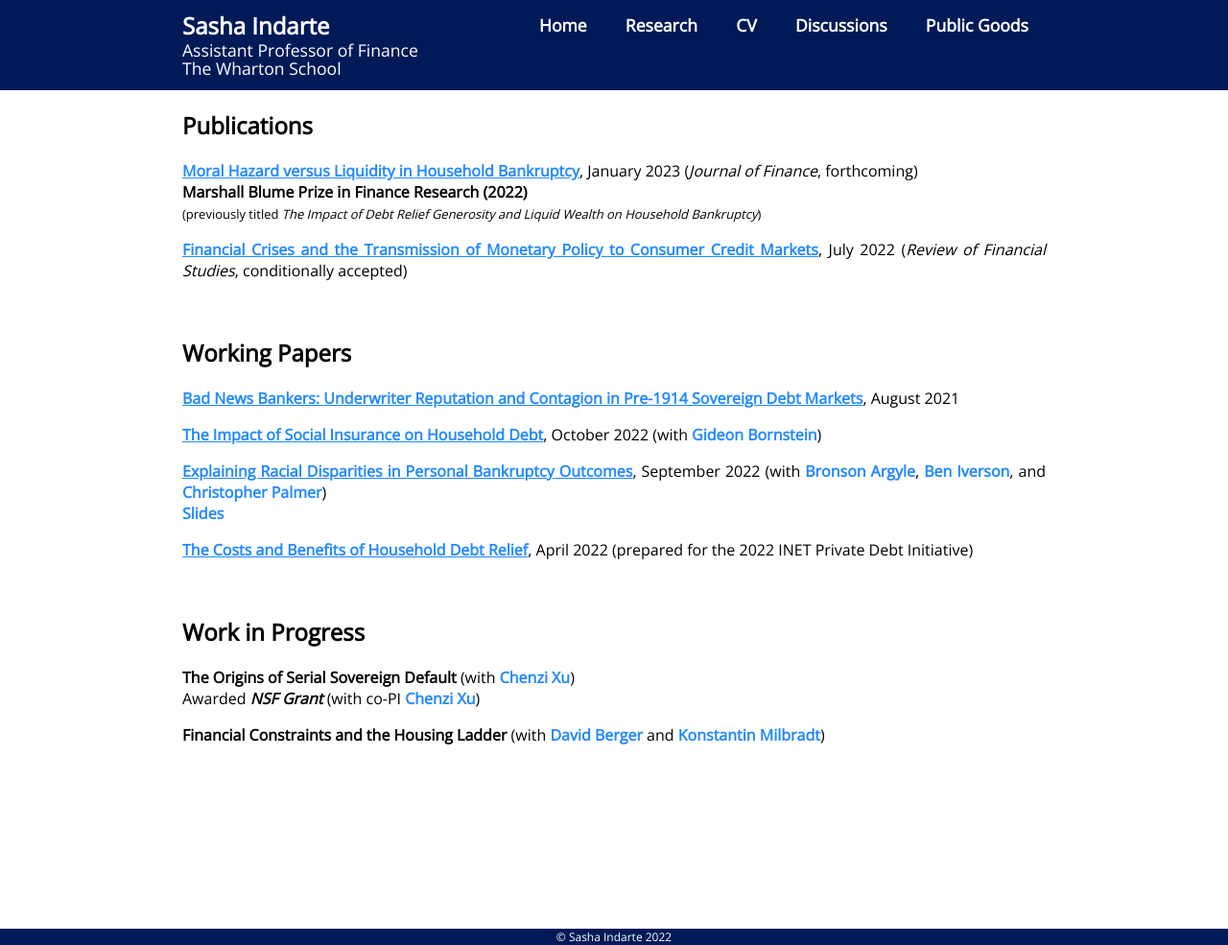
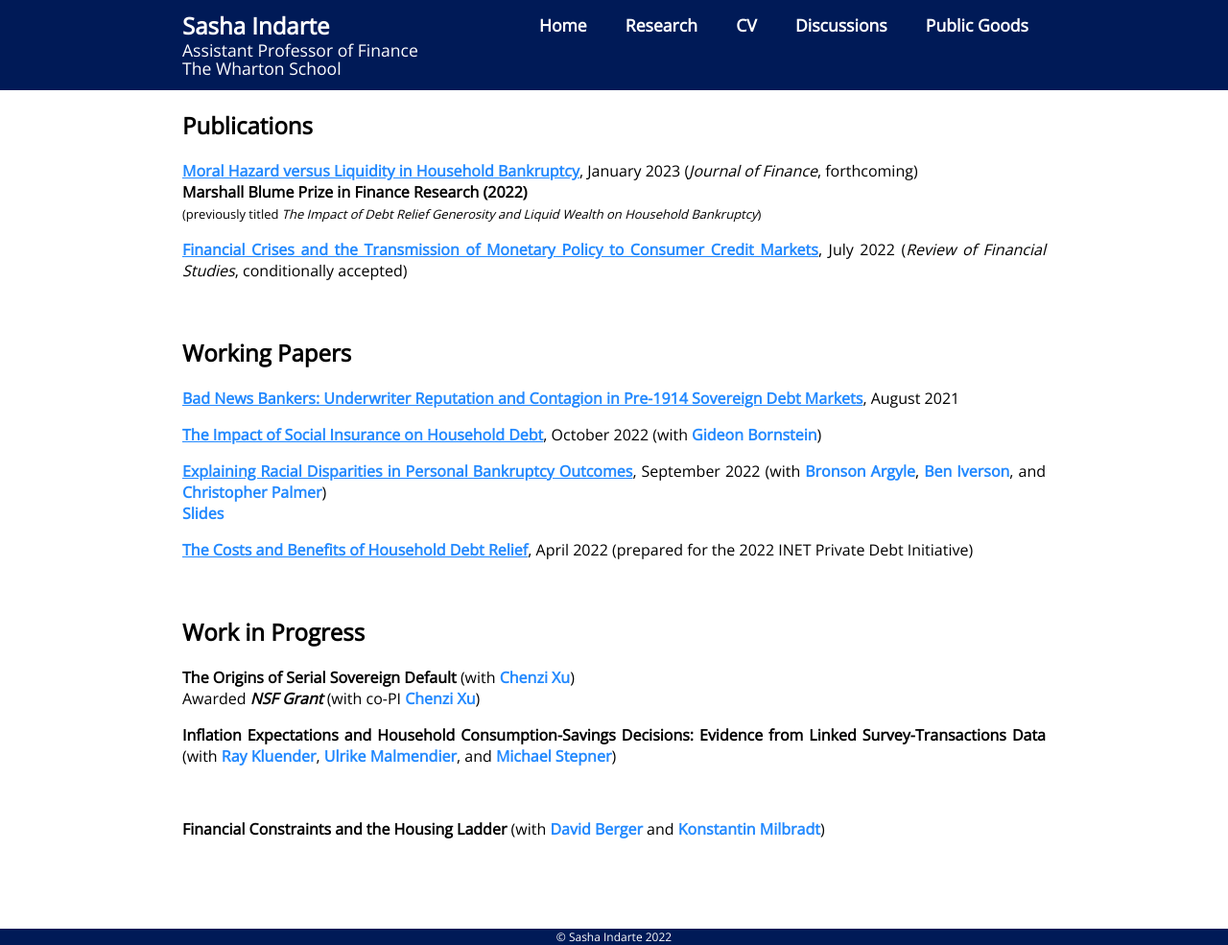
Before and after one commit to sashaindarte/sashaindarte.github.io, a Jekyll site: the page built from research/index.html, in a window 1280 px wide and 985 px high. Shown: the whole window at 96% size. Built offline with Jekyll 4.4.1, drawn with Linux system fonts in a browser that asks for light colours.

Commit message:
added inflation WIP

```diff
--- a/research/index.html
+++ b/research/index.html
@@ -52,6 +52,11 @@ title: Sasha Indarte - Research
 		</p>
 
 		<p align = "justify">
+			<b> Inflation Expectations and Household Consumption-Savings Decisions: Evidence from Linked Survey-Transactions Data </b> (with <a href="https://www.raykluender.com/">Ray Kluender</a>, <a href="https://eml.berkeley.edu/~ulrike/">Ulrike Malmendier</a>, and <a href="https://michaelstepner.com/">Michael Stepner</a>)
+		</p>
+		<br>
+
+		<p align = "justify">
 			<b> Financial Constraints and the Housing Ladder </b> (with <a href="https://sites.google.com/site/davidwberger/">David Berger</a> and <a href="https://sites.google.com/site/milbradt/">Konstantin Milbradt</a>)
 		</p>
 		<br>
```
